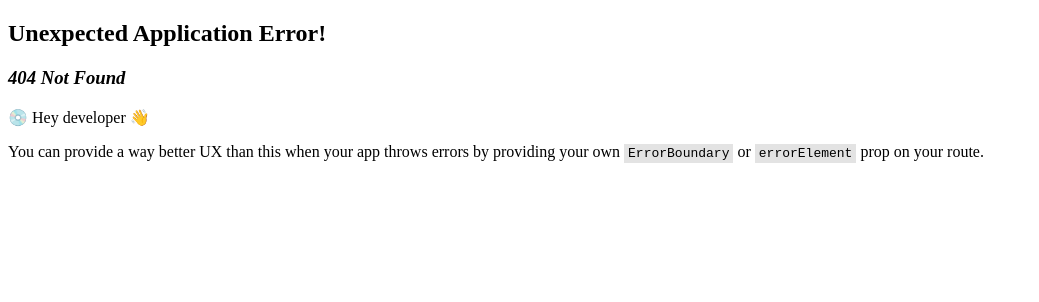
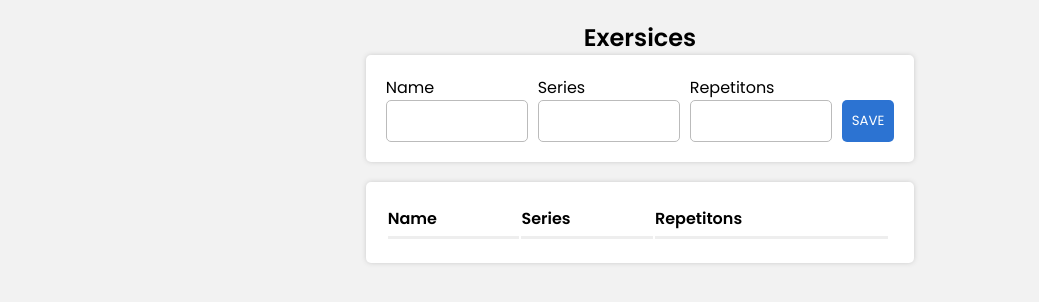
Before and after one commit to Samuel-Brito19/Frontend-Workout-Manager, a React (Vite) app: page /exercises in a window 1280 px wide. Before the commit this address had no page. Shown: the top 302 px of the page, without its empty margins (0-1039 px from the left). Built offline with nearby package versions, Linux system fonts and the light colour scheme.

Commit message:
fix: rename exercises

```diff
--- /dev/null
+++ b/src/pages/Exercises/Exercises.tsx
@@ -0,0 +1,23 @@
+import { toast, ToastContainer } from "react-toastify";
+import "react-toastify/ReactToastify.css";
+import * as Styled from "./styles";
+import GlobalStyle from "../../styles/global";
+import Form from "./Form/Form";
+import Grid from "./Grid/Grid";
+
+const Exercises = () => {
+  return (
+    <>
+      <Styled.Container>
+        <Styled.Title>Exersices</Styled.Title>
+        <Form />
+        <Grid />
+      </Styled.Container>
+
+      <ToastContainer autoClose={3000} position={toast.POSITION.BOTTOM_LEFT} />
+      <GlobalStyle />
+    </>
+  );
+};
+
+export default Exercises;
--- a/src/pages/Exersices/Exersices.tsx
+++ /dev/null
@@ -1,25 +0,0 @@
-import { toast, ToastContainer } from "react-toastify"
-import 'react-toastify/ReactToastify.css'
-import * as Styled from './styles'
-import GlobalStyle from "../../styles/global"
-import Form from "./Form/Form"
-import Grid from "./Grid/Grid"
-
-
-const Exersices = () => {
-    return (
-
-        <>
-            <Styled.Container>
-                <Styled.Title>Exersices</Styled.Title>
-                <Form/>
-                <Grid/>
-            </Styled.Container>
-
-            <ToastContainer autoClose={3000} position={toast.POSITION.BOTTOM_LEFT} />
-            <GlobalStyle/>
-        </>
-    )
-}
-
-export default Exersices
```
Also changed, not shown: src/App.tsx (+13 -20 lines), src/pages/Exercises/Form/Form.tsx (renamed from src/pages/Exersices/Form/Form.tsx), src/pages/Exercises/Form/styles.ts (renamed from src/pages/Exersices/Form/styles.ts), src/pages/Exercises/Grid/Grid.tsx (renamed from src/pages/Exersices/Grid/Grid.tsx), src/pages/Exercises/Grid/style.ts (renamed from src/pages/Exersices/Grid/style.ts), src/pages/Exercises/styles.ts (renamed from src/pages/Exersices/styles.ts).
